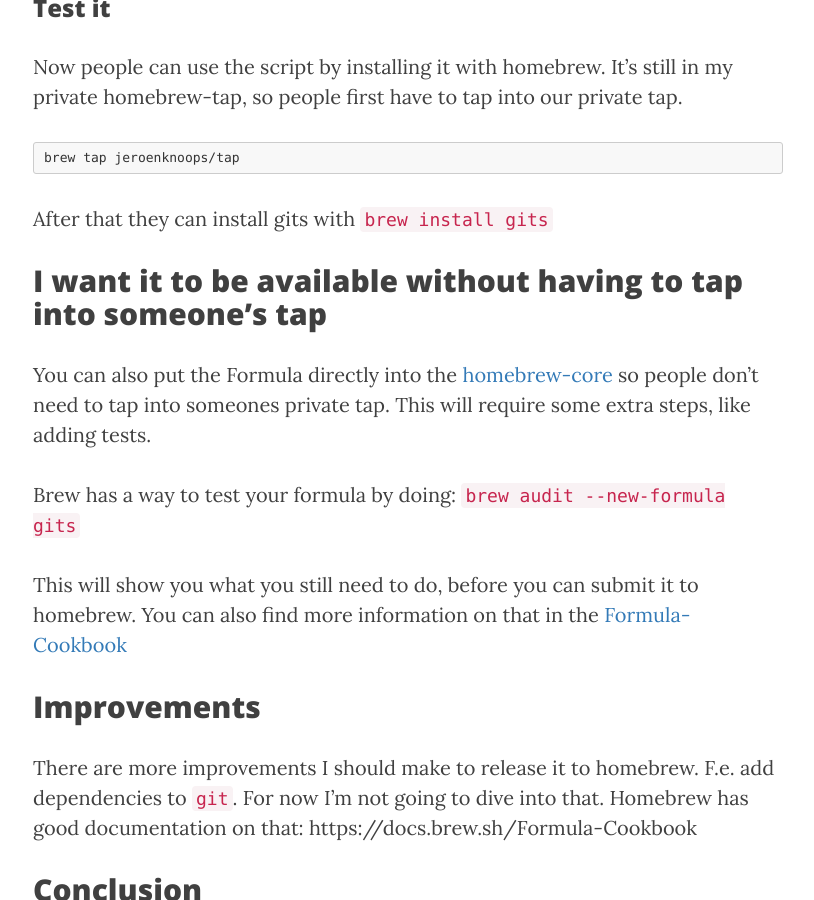
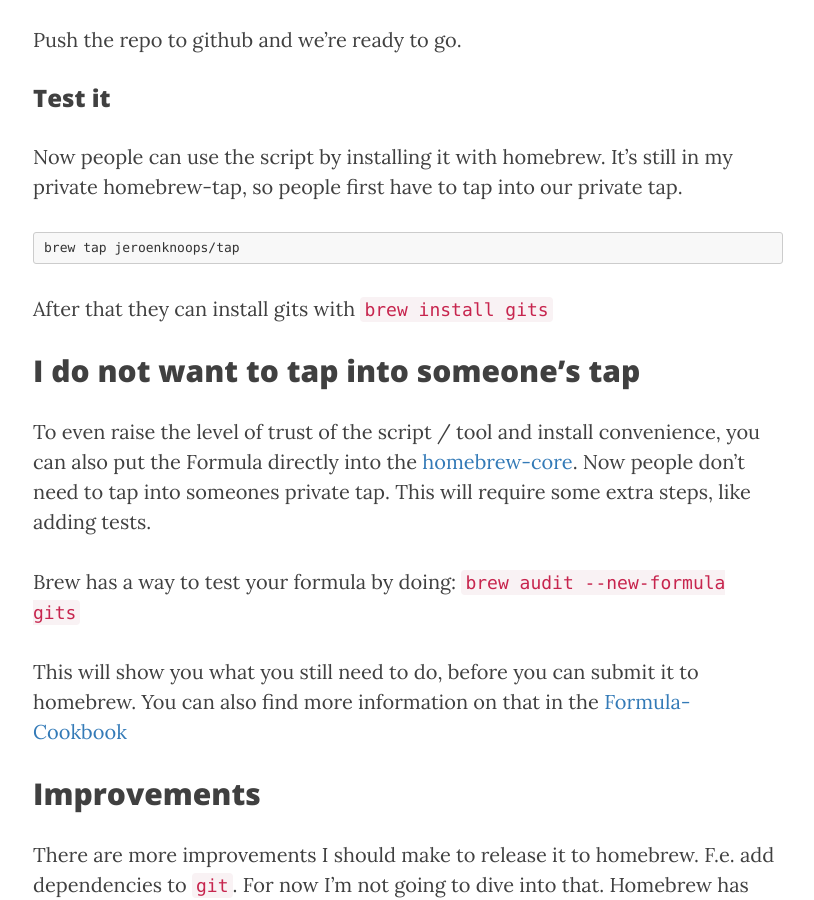
Before and after one commit to 040code/040code, a Jekyll site: the page built from _posts/2018-08-08-brew-some-code.md, in a window 1280 px wide and 900 px high, scrolled down 3285 px. Shown: the whole window, without its empty margins (232-1046 px from the left). Built offline with Jekyll 4.4.1, drawn with Linux system fonts in a browser that asks for light colours; nearby versions of some CDN libraries; some of the changed text lies outside the part shown.

Commit message:
applied small changes to the text

````diff
--- a/_posts/2018-08-08-brew-some-code.md
+++ b/_posts/2018-08-08-brew-some-code.md
@@ -23,7 +23,8 @@
 $ gits
 ```
 
-I always forget these scripts, so they are never updated and never removed. Your system becomes a mess.
+When I see something like this, it's another hurdle for using great scripts. It's a good practice to check these scripts, before putting them into your bash with execution rights. Sometimes, I'm to lazy to do that..
+Also I always tend to forget these scripts, so they are never updated and never removed. Your system becomes a mess.
 
 More people did not like that. An [issue](https://github.com/roylines/gits/issues/6) was raised with a question whether it could be installed with homebrew..
 
@@ -108,9 +109,9 @@
 
 After that they can install gits with `brew install gits`
 
-## I want it to be available without having to tap into someone's tap
+## I do not want to tap into someone's tap
 
-You can also put the Formula directly into the [homebrew-core](https://github.com/Homebrew/homebrew-core) so people don't need to tap into someones private tap.
+To even raise the level of trust of the script / tool and install convenience, you can also put the Formula directly into the [homebrew-core](https://github.com/Homebrew/homebrew-core). Now people don't need to tap into someones private tap.
 This will require some extra steps, like adding tests.
 
 Brew has a way to test your formula by doing: `brew audit --new-formula gits`
````
Also changed, not shown: other parts of _posts/2018-08-08-brew-some-code.md (+1 -1 lines), assets/2018-08-08-brew-some-code/vanmoll-brew.jpg (renamed from img/vanmoll-brew.jpg).
